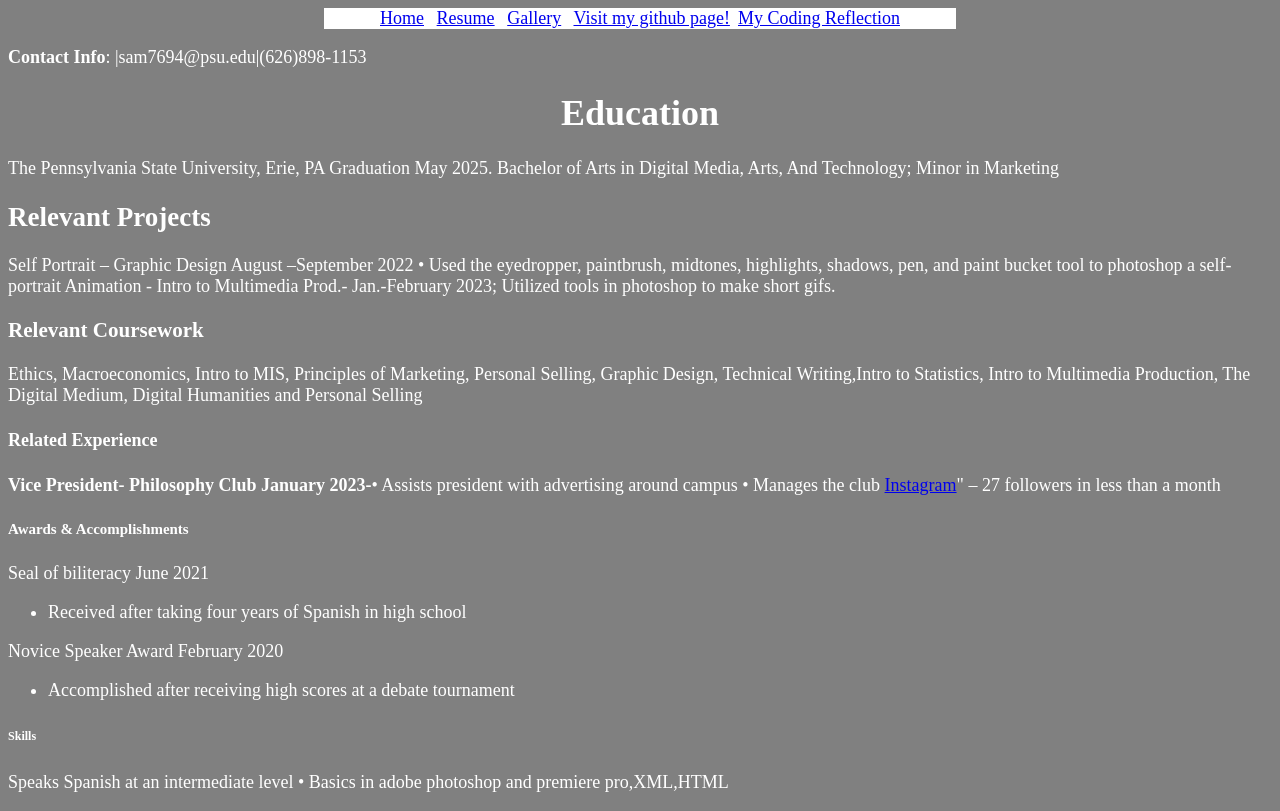
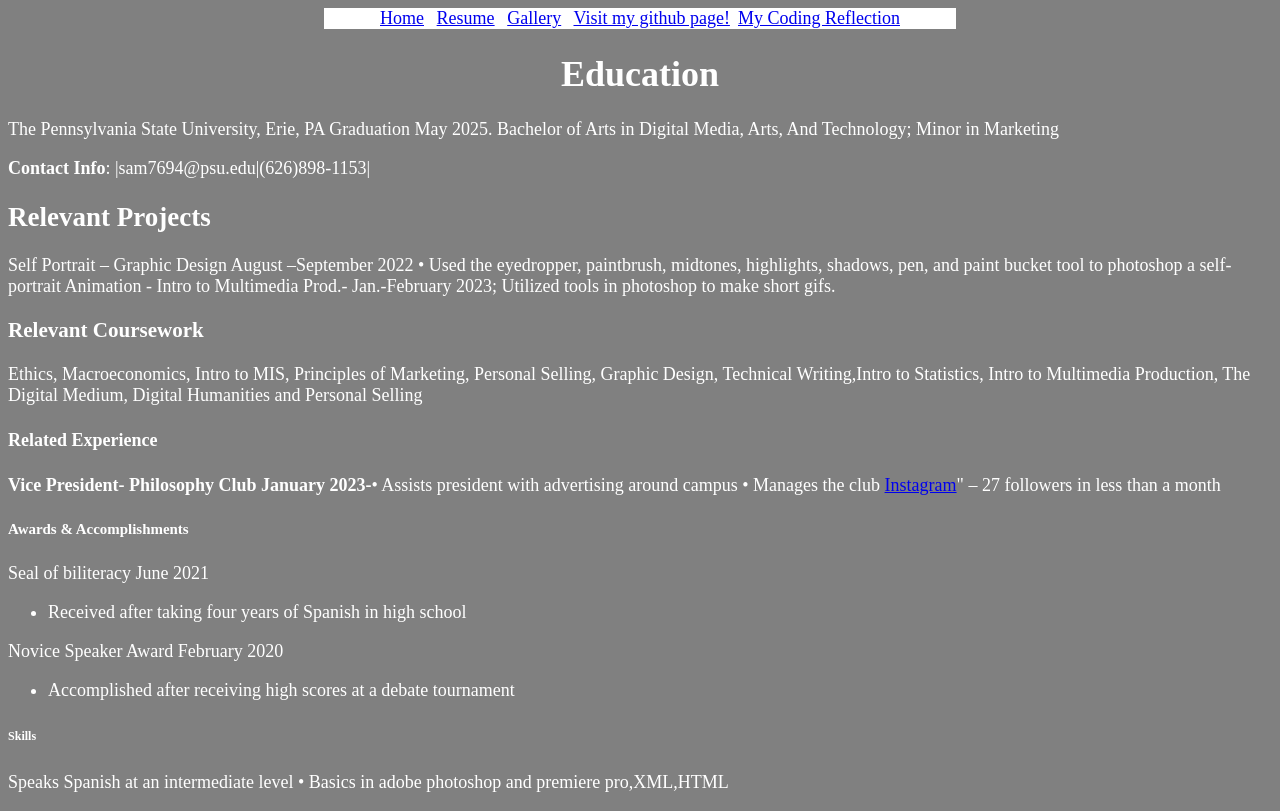
Before and after one commit to sammoniot/myportfolio, a plain HTML site: page docs/resume.html in a window 1280 px wide. Drawn offline with Linux system fonts and the light colour scheme.

Commit message:
changed info location

```diff
--- a/docs/resume.html
+++ b/docs/resume.html
@@ -11,10 +11,11 @@
             <a href="index.html">Home</a> | <a href="resumehtml.html">Resume</a> | <a href="mygallery.html">Gallery</a>  | <a href="https://github.com/sammoniot/myportfolio"> Visit my github page!</a> |<a href="myreflection.html">My Coding Reflection </a>
 
         </nav>
-        <p><b>Contact Info</b>: |sam7694@psu.edu|(626)898-1153</p>
+
     <h1>Education</h1>
     <p>The Pennsylvania State University, Erie, PA Graduation May 2025. Bachelor of Arts in
         Digital Media, Arts, And Technology; Minor in Marketing </p>
+        <p><b>Contact Info</b>: |sam7694@psu.edu|(626)898-1153|</p>
     <h2>Relevant Projects</h2>
     <p>Self Portrait – Graphic Design August –September 2022 • Used the eyedropper, paintbrush,
         midtones, highlights, shadows, pen, and paint bucket tool to photoshop a self-portrait
```
